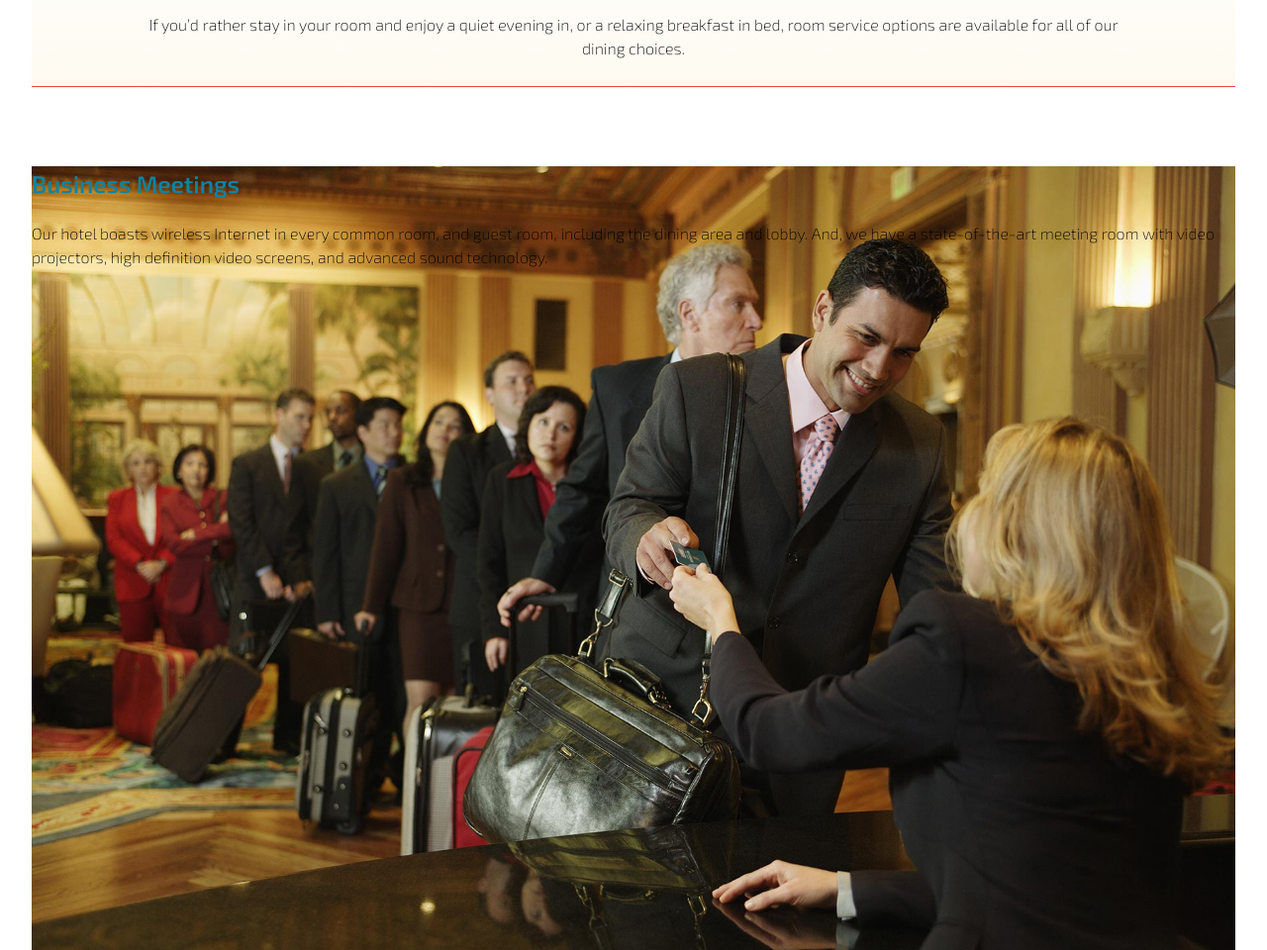
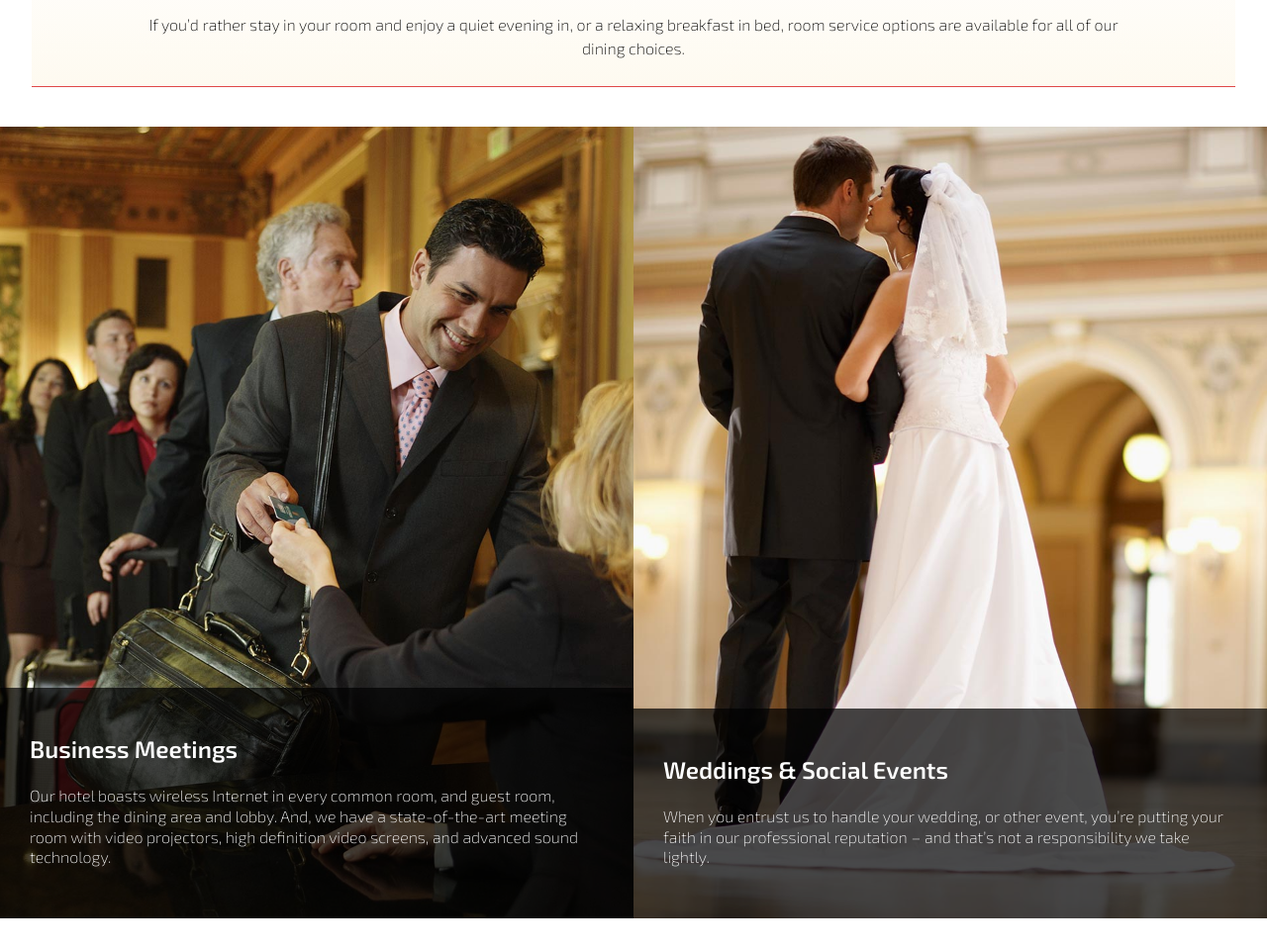
Before and after one commit to NimbleAgency/responsive, a website: page app/index.html in a window 1280 px wide. Shown: the part 8490-9450 px from the top of the page at 99% size. Drawn offline with Linux system fonts and the light colour scheme.

Commit message:
Using a Split Layout

```diff
--- a/app/scss/modules/_events.scss
+++ b/app/scss/modules/_events.scss
@@ -1,10 +1,37 @@
 #events {
-  h2 {margin-top: 0;}
+  padding: 0;
+  @include clearfix;
+
+  .event {
+    position: relative;
+    @include container(100%);
+    @include breakpoint($small) {
+      @include span(6 of 12 0);
+    } // breakpoint small
+
+    .content {
+      position: absolute;
+      bottom: 0;
+      background: rgba($dark, .7);
+      padding: 30px;
+      color: $light;
+      font-weight:$thin;
+      line-height: 130%;
+      h2 {
+        color: $light;
+        line-height: 1em;
+      } // h2
+      p {
+        padding: 5px 0;
+      }
+    } // content
+  } // event
+
   #businessmeetings {
     @include backImage('../images/hotel/events_conference.jpg', to right, 0, 0, 65% top);
-  }
+  } // businessmeetings
 
   #weddings {
     @include backImage('../images/hotel/events_wedding.jpg', to left, 0, 0, 40% top);
-  }
-}
+  } // weddings
+} // events
```
Also changed, not shown: app/css/styles.css.
